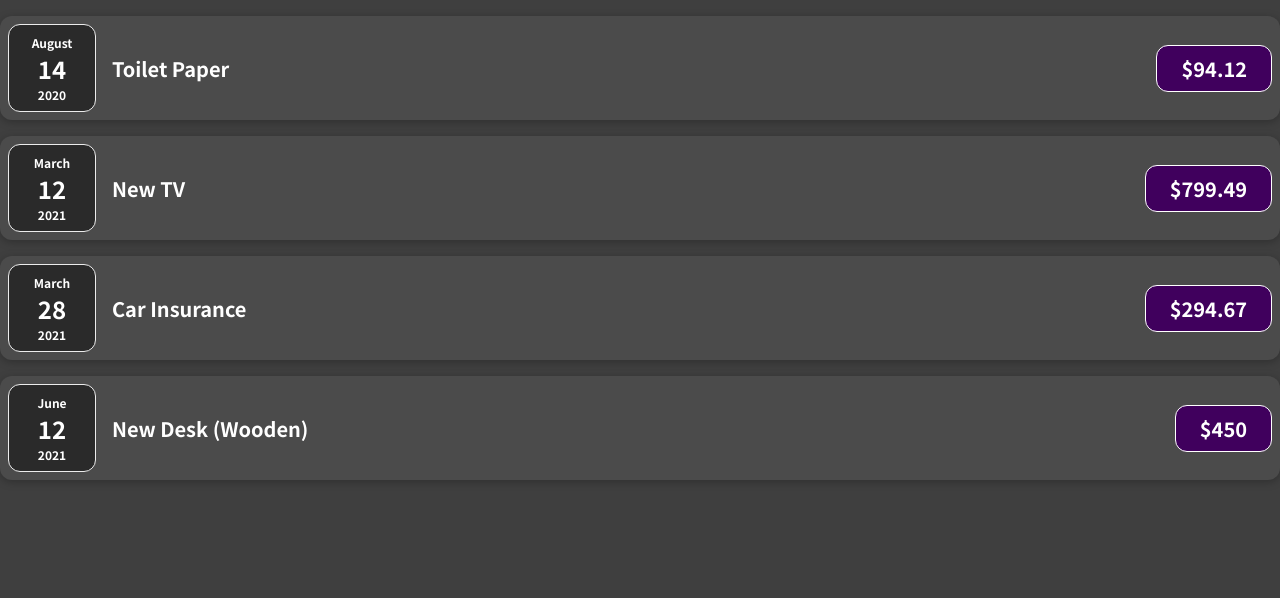
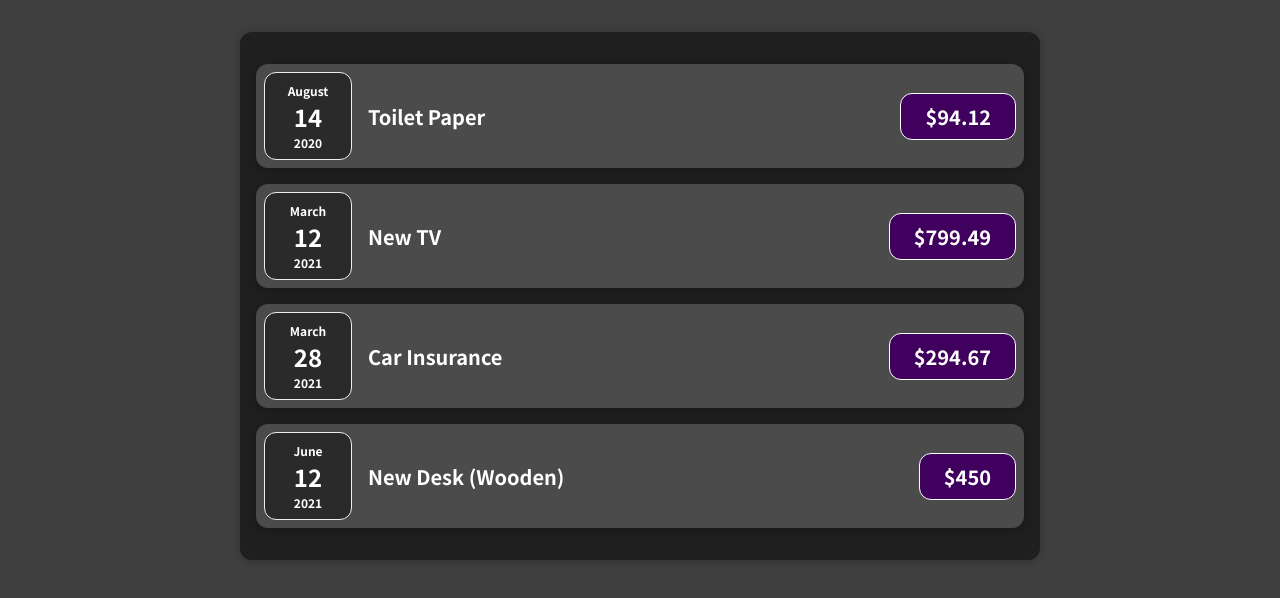
Before and after one commit to kevin-tursi/first-react-app, a JavaScript app: page / in a window 1280 px wide. Shown: the top 598 px of the page. Built offline with nearby package versions, Linux system fonts and the light colour scheme.

Commit message:
created Expenses.js

```diff
--- a/src/App.js
+++ b/src/App.js
@@ -1,4 +1,4 @@
-import ExpenseItem from "./components/ExpenseItem";
+import Expenses from "./components/Expenses";
 
 function App() {
   const expenses = [
@@ -25,25 +25,8 @@
 
   return (
     <div>
-      <ExpenseItem
-        title={expenses[0].title}
-        amount={expenses[0].amount}
-        date={expenses[0].date}
-      />
-      <ExpenseItem
-        title={expenses[1].title}
-        amount={expenses[1].amount}
-        date={expenses[1].date}
-      />
-      <ExpenseItem
-        title={expenses[2].title}
-        amount={expenses[2].amount}
-        date={expenses[2].date}
-      />
-      <ExpenseItem
-        title={expenses[3].title}
-        amount={expenses[3].amount}
-        date={expenses[3].date}
+      <Expenses
+        items={expenses}
       />
     </div>
   );
--- /dev/null
+++ b/src/components/Expenses.css
@@ -0,0 +1,9 @@
+.expenses {
+    padding: 1rem;
+    background-color: rgb(31, 31, 31);
+    margin: 2rem auto;
+    width: 50rem;
+    max-width: 95%;
+    border-radius: 12px;
+    box-shadow: 0 1px 8px rgba(0, 0, 0, 0.25);
+}
--- /dev/null
+++ b/src/components/Expenses.js
@@ -0,0 +1,31 @@
+import ExpenseItem from "./ExpenseItem";
+import './Expenses.css'
+
+function Expenses(props) {
+    return (
+        <div className="expenses">
+            <ExpenseItem
+                title={props.items[0].title}
+                amount={props.items[0].amount}
+                date={props.items[0].date}
+            />
+            <ExpenseItem
+                title={props.items[1].title}
+                amount={props.items[1].amount}
+                date={props.items[1].date}
+            />
+            <ExpenseItem
+                title={props.items[2].title}
+                amount={props.items[2].amount}
+                date={props.items[2].date}
+            />
+            <ExpenseItem
+                title={props.items[3].title}
+                amount={props.items[3].amount}
+                date={props.items[3].date}
+            />
+        </div>
+    )
+}
+
+export default Expenses;
```
